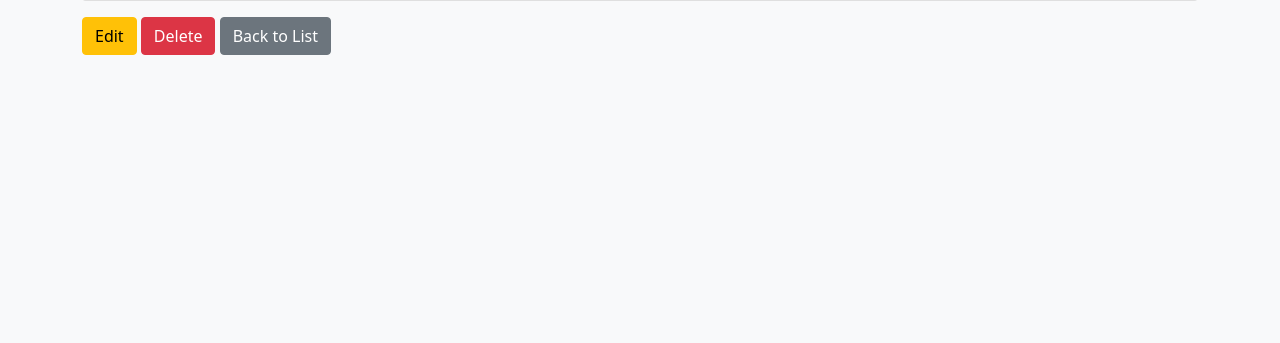
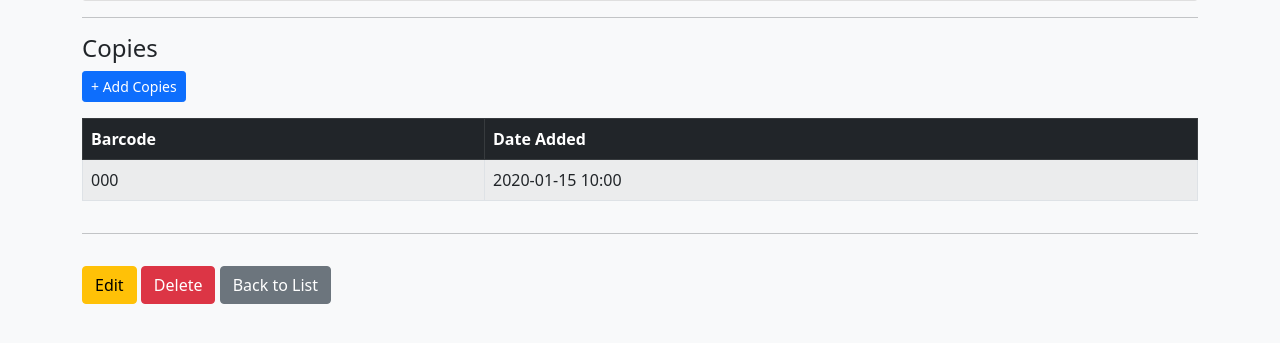
Before and after one commit to renspike1993/moist-django, a Django app: page /library/1/ in a window 1280 px wide. Shown: the part 307-650 px from the top of the page. Run offline with Django 4.2, Linux system fonts and the light colour scheme; a user stored in the database is signed in; tables that the repository leaves empty hold one stand-in row (values such as "Sample post"); some libraries are stand-ins or nearby versions.

Commit message:
major update

```diff
--- a/apps/app1/views.py
+++ b/apps/app1/views.py
@@ -23,7 +23,6 @@ def student_list(request):
 @login_required
 def student_detail(request, pk):
     student = get_object_or_404(Student, pk=pk)
-
     borrowed_books = student.borrowed_books.select_related("book").all()
 
     return render(request, "app1/student/student_detail.html", {
--- a/apps/app2/models.py
+++ b/apps/app2/models.py
@@ -1,7 +1,7 @@
 # apps.app3/models.py
 from django.db import models
 from apps.app1.models import Student   # adjust path if needed
-
+from django.utils import timezone
 
 
 class Book(models.Model):
@@ -56,6 +56,14 @@ class Book(models.Model):
     def __str__(self):
         return f"{self.title} by {self.author} ({self.publication_year})"
 
+class BookBarcode(models.Model):
+    book = models.ForeignKey('Book', on_delete=models.CASCADE, related_name="barcodes")
+    barcode = models.CharField(max_length=50, unique=True)
+    created_at = models.DateTimeField(auto_now_add=True)
+    created_at = models.DateTimeField(default=timezone.now)
+
+    def __str__(self):
+        return f"{self.barcode} - {self.book.title}"
 
 class BorrowedBook(models.Model):
     book = models.ForeignKey(Book, on_delete=models.CASCADE, related_name="borrow_records")
--- a/apps/app2/urls.py
+++ b/apps/app2/urls.py
@@ -16,4 +16,6 @@ urlpatterns = [
         views.borrow_book,
         name='borrow_book'
     ),
+    path("books/<int:pk>/barcode/add/", views.bookbarcode_create, name="bookbarcode_create"),
+
 ]
--- a/apps/app2/views.py
+++ b/apps/app2/views.py
@@ -5,9 +5,10 @@ from datetime import timedelta
 from django.utils import timezone
 
 from apps.app1.models import Student
-from .models import Book,BorrowedBook
+from .models import Book,BorrowedBook,BookBarcode
 from .forms import BookForm
 from django.contrib import messages
+from django.db.models import Prefetch
 
 
 @login_required
@@ -28,7 +29,7 @@ def book_list(request):
 @login_required
 def book_detail(request, pk):
     book = get_object_or_404(Book, pk=pk)
-    return render(request, 'app2/book/book_detail.html', {'book': book})
+    return render(request, "app2/book/book_detail.html", {"book": book})
 
 # Create a new book
 @login_required
@@ -65,16 +66,14 @@ def book_delete(request, pk):
     return render(request, 'app2/book/book_confirm_delete.html', {'book': book})
 
 @login_required
+
 def borrow_book_list(request, student_id):
-    student = Student.objects.get(pk=student_id)
-    books = Book.objects.all()
-
-    borrowed_books = BorrowedBook.objects.filter(borrower=student)
+    student = get_object_or_404(Student, pk=student_id)
+    books = Book.objects.prefetch_related('barcodes').all()  # prefetch barcodes
 
     return render(request, "app2/book/borrow_book_list.html", {
         "student": student,
-        "books": books,
-        "borrowed_books": borrowed_books,
+        "books": books
     })
 
 def borrow_book(request, student_id, book_id):
@@ -90,4 +89,27 @@ def borrow_book(request, student_id, book_id):
     messages.success(request, f"{book.title} borrowed successfully!")
     return redirect('borrow_book_list', student_id=student_id)
 
+
+
+def bookbarcode_create(request, pk):
+    book = get_object_or_404(Book, pk=pk)
+
+    if request.method == "POST":
+        barcode_value = request.POST.get("barcode")
+
+        if not barcode_value:
+            messages.error(request, "Barcode is required.")
+            return redirect("bookbarcode_create", pk=pk)
+
+        # Prevent duplicate barcode
+        if BookBarcode.objects.filter(barcode=barcode_value).exists():
+            messages.error(request, "This barcode already exists!")
+            return redirect("bookbarcode_create", pk=pk)
+
+        BookBarcode.objects.create(book=book, barcode=barcode_value)
+        messages.success(request, "Barcode added successfully!")
+        return redirect("book_detail", pk=pk)
+
+    return render(request, "app2/book/bookbarcode_form.html", {"book": book})
+
 # ----------------------------------------------------------------------------------
--- a/templates/app2/book/book_detail.html
+++ b/templates/app2/book/book_detail.html
@@ -1,5 +1,6 @@
 {% extends "base.html" %}
 {% block content %}
+
 <h2>Book Detail</h2>
 
 <ul class="list-group">
@@ -10,7 +11,40 @@
     <li class="list-group-item"><strong>Year:</strong> {{ book.year }}</li>
 </ul>
 
+<hr>
+
+<h4>Copies</h4>
+
+<a href="{% url 'bookbarcode_create' book.pk %}" class="btn btn-primary btn-sm mb-3">
+    + Add Copies
+</a>
+{% if book.barcodes.all %}
+<div class="table-responsive">
+    <table class="table table-bordered table-striped">
+        <thead class="table-dark">
+            <tr>
+                <th>Barcode</th>
+                <th>Date Added</th>
+            </tr>
+        </thead>
+        <tbody>
+            {% for barcode in book.barcodes.all %}
+            <tr>
+                <td>{{ barcode.barcode }}</td>
+                <td>{{ barcode.created_at|date:"Y-m-d H:i" }}</td>
+            </tr>
+            {% endfor %}
+        </tbody>
+    </table>
+</div>
+{% else %}
+<p class="text-muted">No barcodes added yet.</p>
+{% endif %}
+
+<hr>
+
 <a href="{% url 'book_update' book.pk %}" class="btn btn-warning mt-3">Edit</a>
 <a href="{% url 'book_delete' book.pk %}" class="btn btn-danger mt-3">Delete</a>
 <a href="{% url 'book_list' %}" class="btn btn-secondary mt-3">Back to List</a>
+
 {% endblock %}
```
Also changed, not shown: templates/app1/student/student_detail.html (+12 -13 lines), templates/app2/book/bookbarcode_form.html (added, +15 -0 lines), templates/app2/book/borrow_book_list.html (+14 -5 lines), apps/app2/migrations/0005_bookbarcode.py (added), apps/app2/migrations/0006_bookbarcode_created_at_alter_bookbarcode_barcode.py (added).
